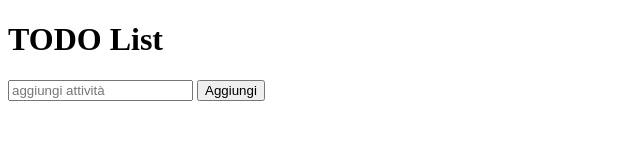
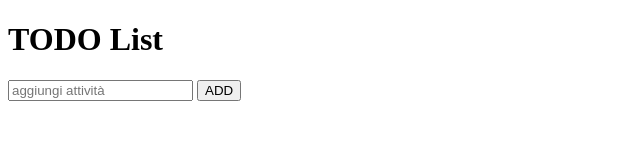
Before and after one commit to scaloneniccolo/TODO_NODEJS_SCALONE, a website: page public/index.html in a window 1280 px wide. Shown: the full height of the page, 0-640 px from the left. Drawn offline with Linux system fonts and the light colour scheme.

Commit message:
server js terminato

```diff
--- a/public/index.html
+++ b/public/index.html
@@ -9,7 +9,7 @@
     <h1>TODO List</h1>
     <div>
         <input type="text" id="Input" placeholder="aggiungi attività">
-        <button id="inserisci">Aggiungi</button>
+        <button id="inserisci">ADD</button>
     </div>
     <table id="table"></table>
     <script src="client.js" type="module"></script>
--- a/web_service.js
+++ b/server.js
@@ -35,6 +35,5 @@ app.put("/todo/complete", (req, res) => {
     todos.splice(0, todos.length, ...todos.filter((element) => element.id !== req.params.id));
     res.json({result: "Ok"});
  });
-
 const server = http.createServer(app);
 server.listen(80, () => console.log("Server running..."));
```
